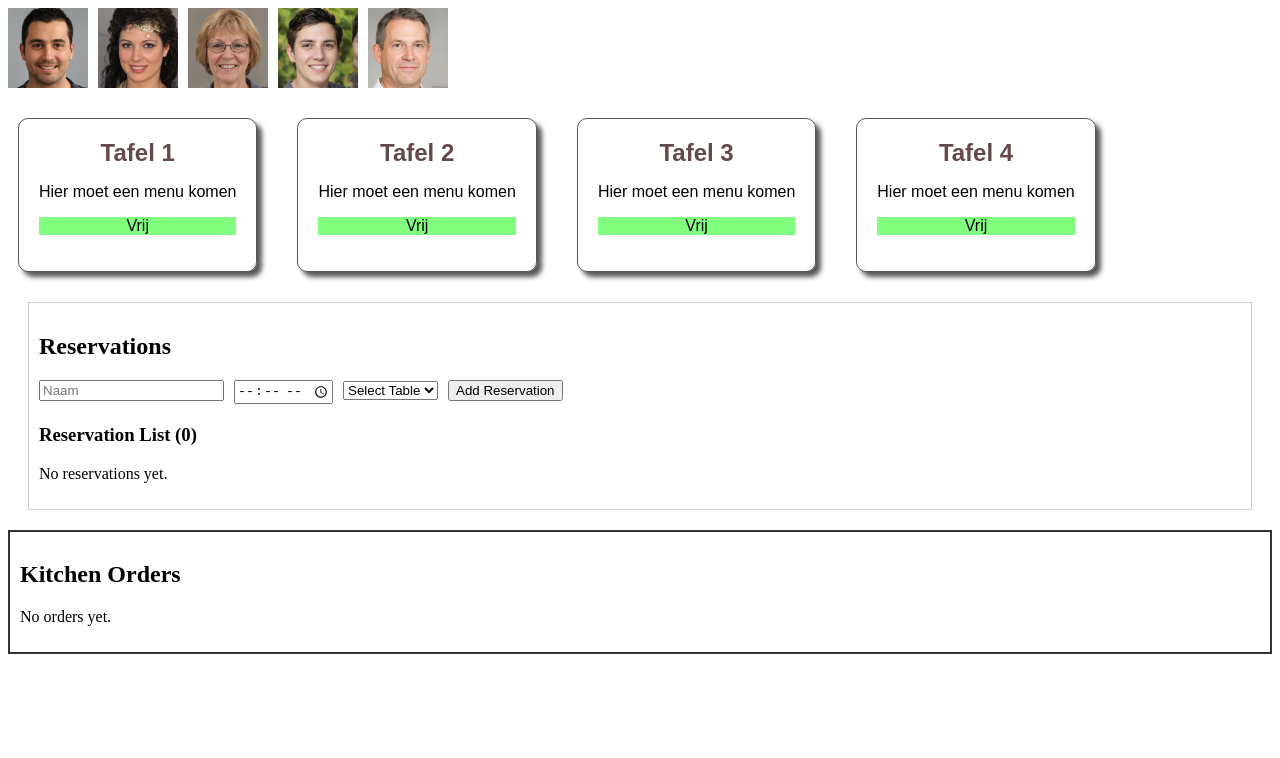
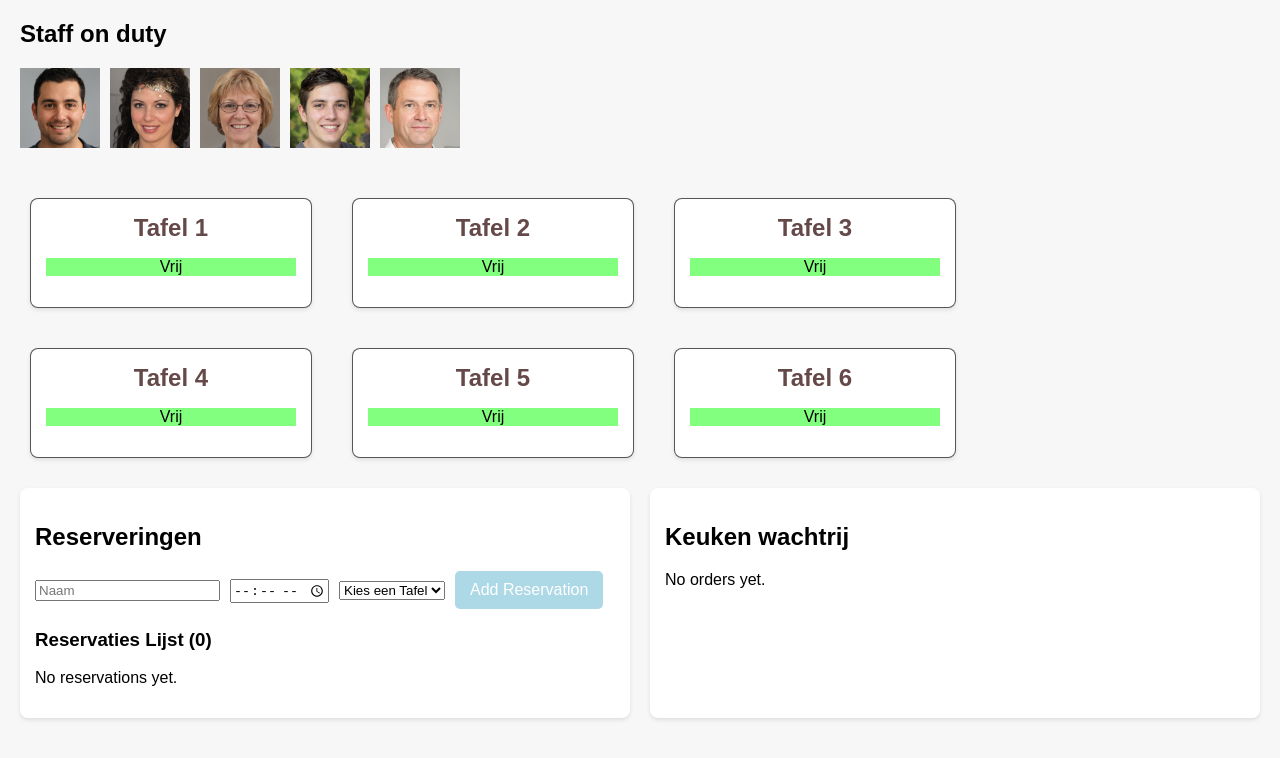
Before and after one commit to JanRymarski/Maitre-dhotel, a React (Vite) app: page / in a window 1280 px wide. Shown: the top 758 px of the page. Built offline with nearby package versions, Linux system fonts and the light colour scheme.

Commit message:
Css changes and finishing touches

```diff
--- a/src/App.jsx
+++ b/src/App.jsx
@@ -44,14 +44,16 @@ function App() {
 
   return (
     <DndContext onDragEnd={handleDragEnd}>
-      <div style={{ display: 'flex', gap: '10px', marginBottom: '20px' }}>
+       <h2>Staff on duty</h2>
+      <div className="container">
+        <div className="draggable-images">
           {images.map((img) => (
             <DraggableImage key={img.id} id={img.id} src={img.src} />
           ))}
         </div>
 
-      <div style={{ display: 'flex', flexWrap: 'wrap', gap: '20px' }}>
-        {[1, 2, 3, 4].map((tableNumber) => (
+        <div className="cards">
+          {[1, 2, 3, 4, 5, 6].map((tableNumber) => (
             <Card
               key={tableNumber}
               number={tableNumber}
@@ -61,8 +63,16 @@ function App() {
             />
           ))}
         </div>
+
+        <div className="bottom-section">
+          <div className="reservations">
             <Reservations />
+          </div>
+          <div className="kitchen">
             <Kitchen orders={kitchenOrders} />
+          </div>
+        </div>
+      </div>
     </DndContext>
   );
 }
--- a/src/components/Card.jsx
+++ b/src/components/Card.jsx
@@ -8,6 +8,7 @@ function Card({ number, isBezet: defaultBezet = false, assignedImage, clearAssig
   const toggleBezet = () => {
     if (isBezet) {
       clearAssignment(`table-${number}`);
+
       updateOrder([]);
     }
     setIsBezet(!isBezet);
@@ -16,7 +17,6 @@ function Card({ number, isBezet: defaultBezet = false, assignedImage, clearAssig
   return (
     <div className="card">
       <h2 className="card-title">Tafel {number}</h2>
-      <p className="card-text">Hier moet een menu komen</p>
       <p
         className={`card-text ${isBezet ? "bezet" : "vrij"}`}
         onClick={toggleBezet}
--- a/src/components/DragDrop.jsx
+++ b/src/components/DragDrop.jsx
@@ -46,7 +46,9 @@ function DragDrop() {
             />
           ))}
         </div>
+
       </DndContext>
+
     );
   }
 
--- a/src/components/DroppableCircle.jsx.jsx
+++ b/src/components/DroppableCircle.jsx.jsx
@@ -22,7 +22,7 @@ function DroppableCircle({ id, assignedImage }) {
       {assignedImage ? (
         <img src={assignedImage} alt="Dropped" style={{ width: "80px", height: "80px" }} />
       ) : (
-        "Drop here"
+        "Kelner foto"
       )}
     </div>
   );
--- a/src/components/Kitchen.jsx
+++ b/src/components/Kitchen.jsx
@@ -5,8 +5,8 @@ function Kitchen({ orders, onDishComplete }) {
   const tableEntries = Object.entries(orders);
 
   return (
-    <div style={{ marginTop: '20px', padding: '10px', border: '2px solid #333' }}>
-      <h2>Kitchen Orders</h2>
+    <div className='kitchenList'>
+      <h2>Keuken wachtrij</h2>
       {tableEntries.length === 0 && <p>No orders yet.</p>}
       {tableEntries.map(([tableId, orderData]) => (
         <div key={tableId} style={{ marginBottom: '15px' }}>
--- a/src/components/List.jsx
+++ b/src/components/List.jsx
@@ -3,11 +3,11 @@ import TableTimer from './TableTimer';
 
 function List({ onOrderChange }) {
   const initialGerechten = [
-    { id: 1, name: "Gerecht1", prijs: 10, count: 0 },
-    { id: 2, name: "Gerecht2", prijs: 15, count: 0 },
-    { id: 3, name: "Gerecht3", prijs: 20, count: 0 },
-    { id: 4, name: "Gerecht4", prijs: 25, count: 0 },
-    { id: 5, name: "Gerecht5", prijs: 30, count: 0 }
+    { id: 1, name: "Burger", prijs: 10, count: 0 },
+    { id: 2, name: "Pizza", prijs: 15, count: 0 },
+    { id: 3, name: "Pita", prijs: 20, count: 0 },
+    { id: 4, name: "Spaghetti", prijs: 25, count: 0 },
+    { id: 5, name: "Steak", prijs: 30, count: 0 }
   ];
 
   const [gerechten, setGerechten] = useState(initialGerechten);
@@ -31,6 +31,8 @@ function List({ onOrderChange }) {
     const newOrders = gerechten
       .filter(g => g.count > 0)
       .map(g => ({ name: g.name, count: g.count }));
+
+
     if (JSON.stringify(prevOrdersRef.current) !== JSON.stringify(newOrders)) {
       prevOrdersRef.current = newOrders;
       if (onOrderChange) {
@@ -42,8 +44,9 @@ function List({ onOrderChange }) {
   const listItems = gerechten.map(gerecht => (
     <li key={gerecht.id}>
       {gerecht.name} : {gerecht.prijs}€
-      <button onClick={() => addCount(gerecht.id)}>+</button>
-      <button onClick={() => subtractCount(gerecht.id)}>-</button>
+        <button className="counter-button" onClick={() => addCount(gerecht.id)}>+</button>
+        <button className="counter-button minus" onClick={() => subtractCount(gerecht.id)}>-</button>
+
       <span> Aantal: {gerecht.count} </span>
     </li>
   ));
--- a/src/components/Reservations.jsx
+++ b/src/components/Reservations.jsx
@@ -16,16 +16,19 @@ function Reservations() {
         table,
       };
       setReservations((prev) => [...prev, newReservation]);
-      // Clear form fields
       setName('');
       setTime('');
       setTable('');
     }
   };
 
+  const handleCancel = (id) => {
+    setReservations((prev) => prev.filter((reservation) => reservation.id !== id));
+  };
+
   return (
-    <div style={{ margin: '20px', padding: '10px', border: '1px solid #ccc' }}>
-      <h2>Reservations</h2>
+    <div className="reservaties-lijst">
+      <h2>Reserveringen</h2>
       <form onSubmit={handleSubmit} style={{ marginBottom: '20px' }}>
         <input
           type="text"
@@ -48,36 +51,34 @@ function Reservations() {
           required
           style={{ marginRight: '10px' }}
         >
-          <option value="">Select Table</option>
-          <option value="1">Table 1</option>
-          <option value="2">Table 2</option>
-          <option value="3">Table 3</option>
-          <option value="4">Table 4</option>
+          <option value="">Kies een Tafel</option>
+          <option value="1">Tafel 1</option>
+          <option value="2">Tafel 2</option>
+          <option value="3">Tafel 3</option>
+          <option value="4">Tafel 4</option>
+          <option value="5">Tafel 5</option>
+          <option value="6">Tafel 6</option>
         </select>
-        <button type="submit">Add Reservation</button>
+        <button type="submit" className="reservation-button">Add Reservation</button>
       </form>
 
       <div>
-        <h3>Reservation List ({reservations.length})</h3>
+        <h3>Reservaties Lijst ({reservations.length})</h3>
         {reservations.length === 0 && <p>No reservations yet.</p>}
         {reservations.map((r) => (
-          <div
-            key={r.id}
-            style={{
-              border: '1px solid #ddd',
-              padding: '8px',
-              marginBottom: '8px',
-            }}
-          >
+          <div className="reservation--list-item" key={r.id}>
             <p>
-              <strong>Name:</strong> {r.name}
+              <strong>Naam:</strong> {r.name}
             </p>
             <p>
-              <strong>Time:</strong> {r.time}
+              <strong>Tijd:</strong> {r.time}
             </p>
             <p>
-              <strong>Table:</strong> {r.table}
+              <strong>Tafel:</strong> {r.table}
             </p>
+            <button onClick={() => handleCancel(r.id)} style={{ marginTop: '5px', backgroundColor: 'red', color: 'white', border: 'none', padding: '5px 10px', cursor: 'pointer' }}>
+              Cancel
+            </button>
           </div>
         ))}
       </div>
--- a/src/index.css
+++ b/src/index.css
@@ -30,9 +30,115 @@ ul{
 }
 li{
   margin-top: 10px;
+  font-size: 13px;
 }
-.CardList{
+
+
+body {
+  font-family: Arial, sans-serif;
+  background-color: #f7f7f7;
+  margin: 20px;
+}
+
+.container {
+  display: flex;
+  flex-direction: column;
+  gap: 20px;
+}
+
+
+.draggable-images {
+  display: flex;
+  gap: 10px;
+  margin-bottom: 20px;
+}
+
+
+.cards {
   display: flex;
   flex-wrap: wrap;
   gap: 20px;
 }
+
+
+.card {
+  background-color: #fff;
+  padding: 15px;
+  border-radius: 8px;
+  box-shadow: 0 2px 4px rgba(0,0,0,0.1);
+  flex: 1 1 300px;
+}
+
+.bottom-section {
+  display: flex;
+  gap: 20px;
+}
+.reservations {
+  flex: 1;
+  background-color: #fff;
+  padding: 15px;
+  border-radius: 8px;
+  box-shadow: 0 2px 4px rgba(0,0,0,0.1);
+}
+.reservation-button {
+  background-color: lightblue;
+  color: white;
+  border: none;
+  padding: 10px 15px;
+  font-size: 16px;
+  cursor: pointer;
+  border-radius: 5px;
+  transition: background-color 0.3s ease, transform 0.2s ease;
+}
+
+.reservation-button:hover {
+  background-color: lightgreen;
+}
+
+.reservation-button:active {
+  transform: scale(0.98);
+}
+.kitchen {
+  flex: 1;
+  background-color: #fff;
+  padding: 15px;
+  border-radius: 8px;
+  box-shadow: 0 2px 4px rgba(0,0,0,0.1);
+}
+.kitchenlist{
+  margin-top: 20px;
+  padding: 10px;
+  border: 2px solid #333;
+}
+.reservation--list-item{
+  border:1px solid #ddd ;
+  padding: 8px;
+  margin-bottom: 8px;
+}
+.reservation--list-item{
+  margin: 20px;
+  padding: 10px;
+  border: 1px solid #ccc;
+}
+.counter-button {
+  background-color: #4CAF50;
+  color: white;
+  border: none;
+  font-size: 16px;
+  cursor: pointer;
+  border-radius: 5px;
+  transition: background-color 0.3s ease;
+  margin: 0 5px;
+}
+
+.counter-button:hover {
+  background-color: #45a049;
+}
+
+.counter-button.minus {
+  background-color: #f44336;
+}
+
+.counter-button.minus:hover {
+background-color: #d32f2f;
+}
```
Lines whose indentation alone changed are shown as unchanged.
